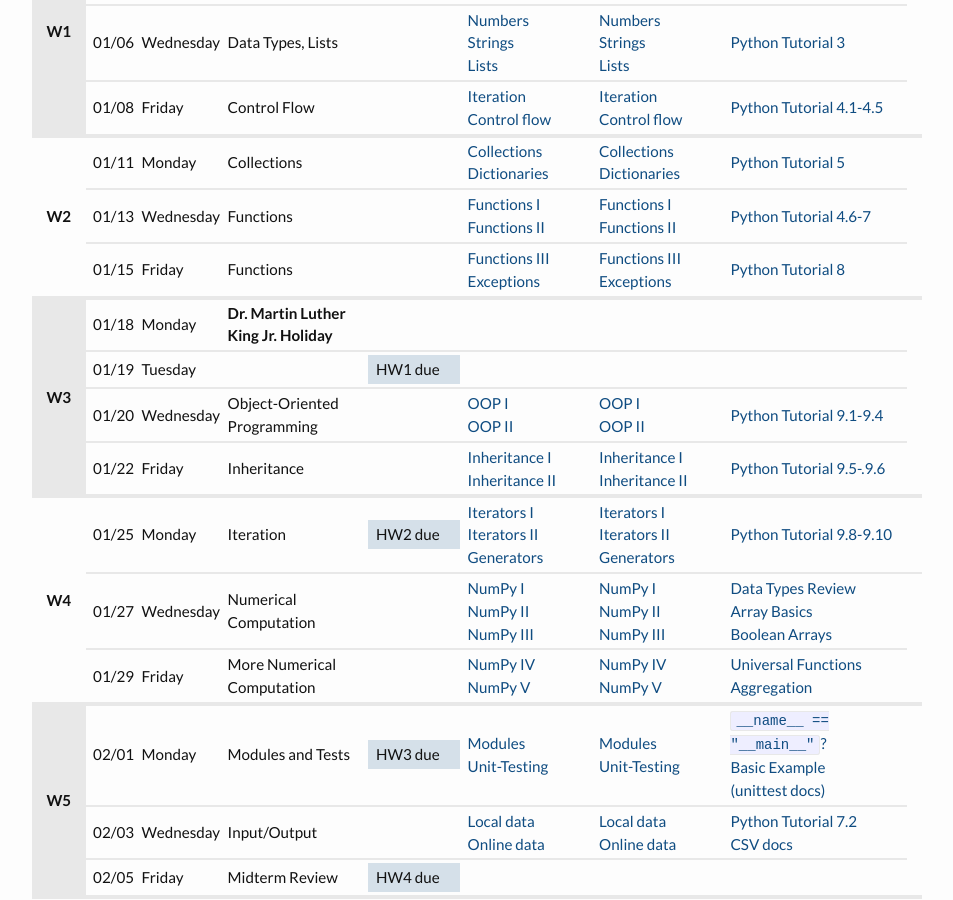
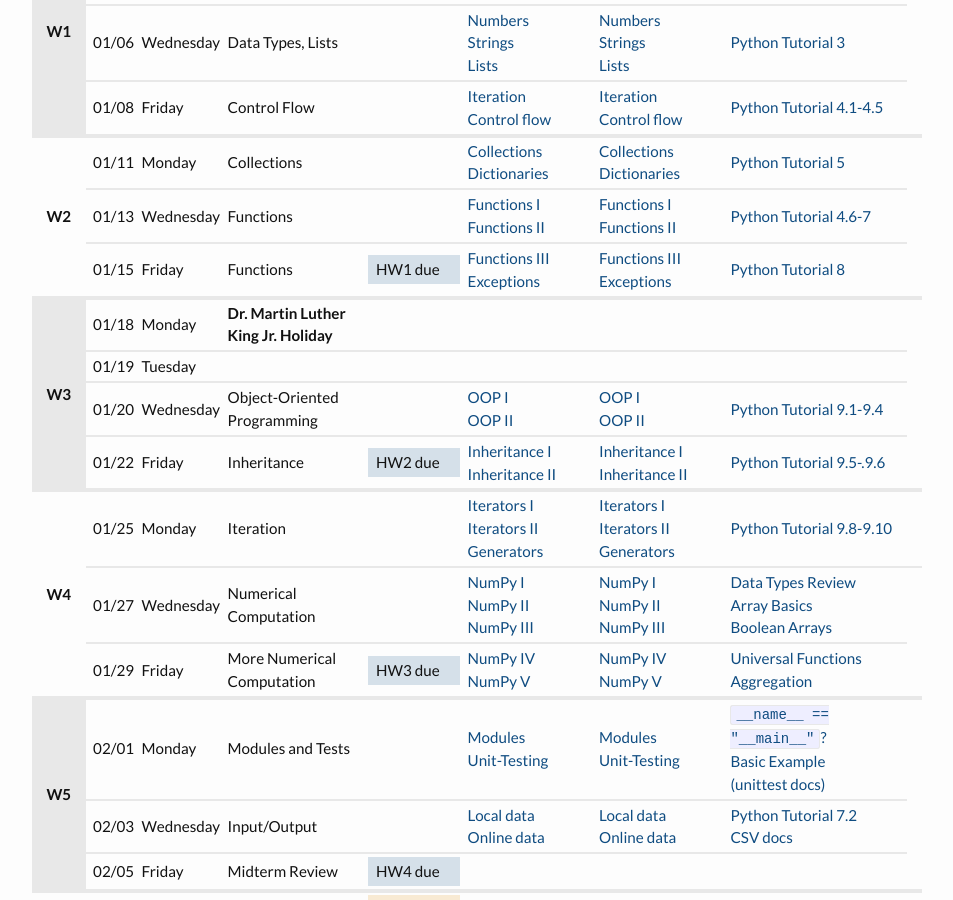
Before and after one commit to PhilChodrow/PIC16A, a Jekyll site: the page built from schedule.md, in a window 1280 px wide and 900 px high, scrolled down 331 px. Shown: the whole window, without its empty margins (163-1116 px from the left). Built offline with Jekyll 4.4.1, drawn with Linux system fonts in a browser that asks for light colours; nearby versions of some CDN libraries; some of the changed lines change nothing that is shown.

Commit message:
update HW schedule

```diff
--- a/schedule.md
+++ b/schedule.md
@@ -166,7 +166,7 @@ All assignments, including homework and quizzes, are due at 11:59pm, Pacific Tim
             <td>01/15</td>
             <td>Friday</td>
             <td>Functions</td>
-            <td></td>
+            <td><div class="hw"> HW1 due</div></td>
             <td>
                 <a href="https://nbviewer.jupyter.org/github/PhilChodrow/PIC16A/blob/master/content/functions/functions_3.ipynb">
                 Functions III
@@ -206,7 +206,7 @@ All assignments, including homework and quizzes, are due at 11:59pm, Pacific Tim
             <td>01/19</td>
             <td>Tuesday</td>
             <td></td>
-            <td><div class="hw"> HW1 due</div></td>
+            <td></td>
             <td></td>
             <td></td>
             <td></td>
@@ -244,7 +244,7 @@ All assignments, including homework and quizzes, are due at 11:59pm, Pacific Tim
             <td>01/22</td>
             <td>Friday</td>
             <td>Inheritance</td>
-            <td></td>
+            <td><div class="hw">HW2 due</div> </td>
             <td>
                 <a href="https://nbviewer.jupyter.org/github/PhilChodrow/PIC16A/blob/master/content/object_oriented_programming/inheritance_I.ipynb">
                     Inheritance I
@@ -279,7 +279,6 @@ All assignments, including homework and quizzes, are due at 11:59pm, Pacific Tim
             <td>Monday</td>
             <td>Iteration</td>
             <td>
-                <div class="hw">HW2 due</div>
             </td>
             <td>
                 <a href="https://nbviewer.jupyter.org/github/PhilChodrow/PIC16A/blob/master/content/object_oriented_programming/Iterators_1.ipynb">
@@ -362,7 +361,7 @@ All assignments, including homework and quizzes, are due at 11:59pm, Pacific Tim
             <td>01/29</td>
             <td>Friday</td>
             <td>More Numerical Computation</td>
-            <td></td>
+            <td><div class="hw">HW3 due</div></td>
             <td>
                 <a href="https://nbviewer.jupyter.org/github/PhilChodrow/PIC16A/blob/master/content/np_plt/numpy_4.ipynb">
                     NumPy IV
@@ -401,7 +400,6 @@ All assignments, including homework and quizzes, are due at 11:59pm, Pacific Tim
             <td>Monday</td>
             <td>Modules and Tests</td>
             <td>
-                <div class="hw">HW3 due</div>
             </td>
             <td>
                 <a href="https://nbviewer.jupyter.org/github/PhilChodrow/PIC16A/blob/master/content/IO_and_modules/modules/modules.ipynb">
```
